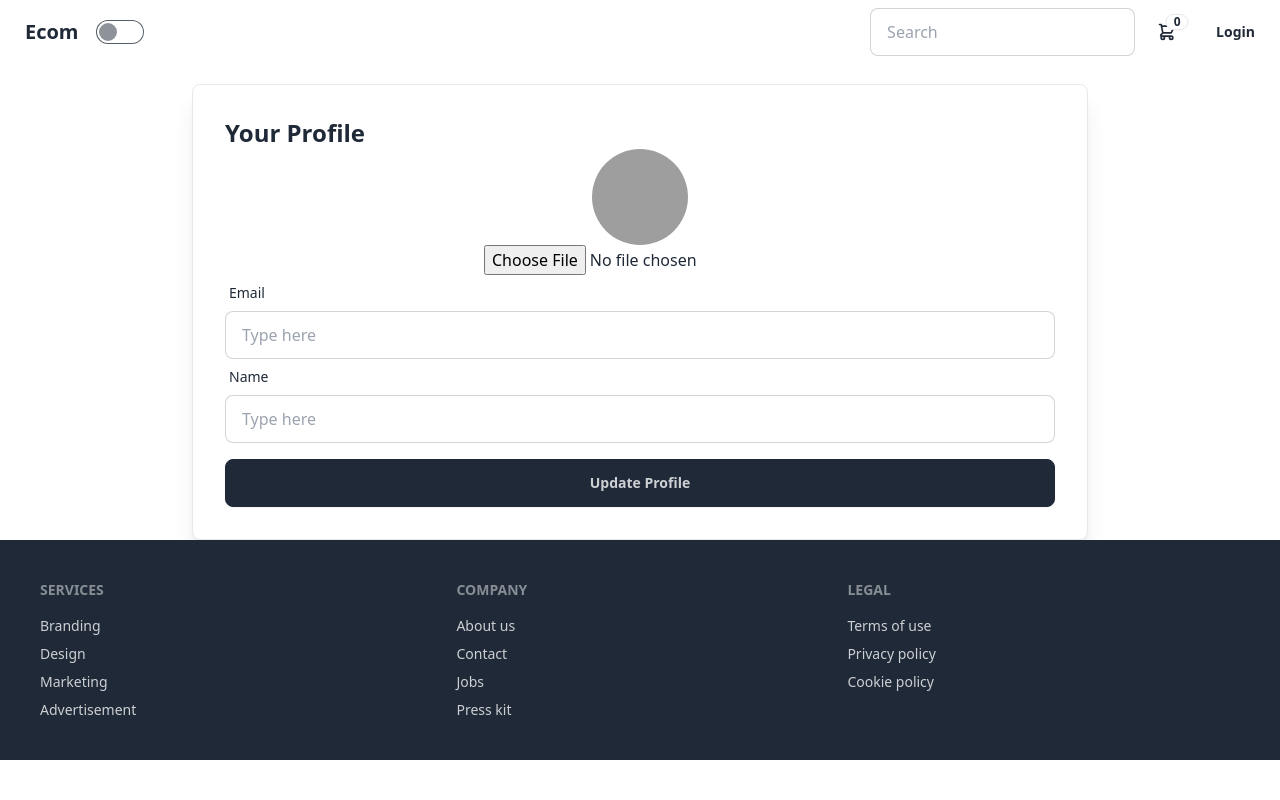
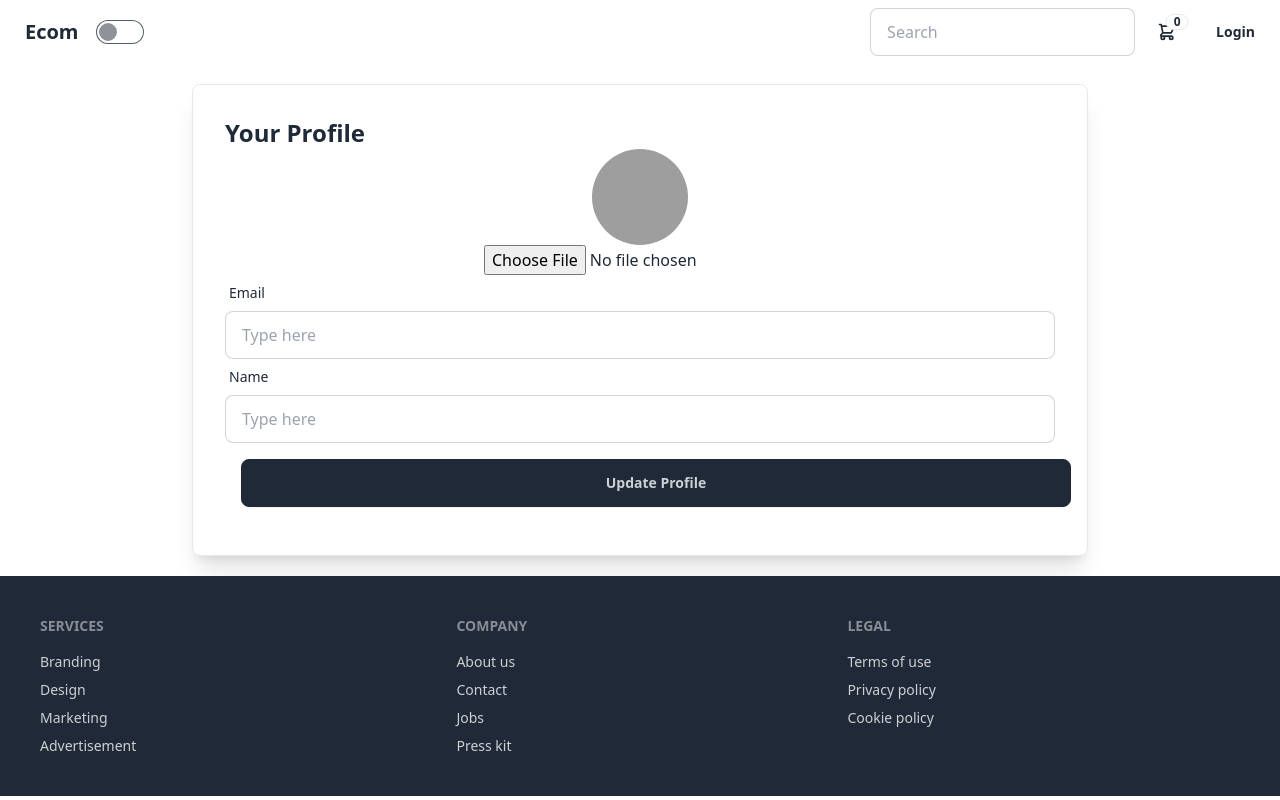
Before and after one commit to bankptrk/vue-eCommerce, a Vue app: page /profile in a window 1280 px wide. Built offline with nearby package versions, Linux system fonts and the light colour scheme; grey boxes are pictures that could not be loaded.

Commit message:
add admin page mock data

```diff
--- a/src/views/user/ProfileView.vue
+++ b/src/views/user/ProfileView.vue
@@ -39,7 +39,7 @@ const updateProfile = () => {
 
 <template>
   <UserLayout>
-    <div class="max-w-4xl border border-base-200 shadow-xl mx-auto p-8 bg-white rounded-lg mt-5">
+    <div class="max-w-4xl border border-base-200 shadow-xl mx-auto p-8 bg-white rounded-lg m-5">
       <div class="font-bold text-2xl">Your Profile</div>
       <div class="flex flex-col items-center">
         <div class="flex flex-col items-center">
@@ -66,7 +66,7 @@ const updateProfile = () => {
         <input v-model="profileData.name" type="text" placeholder="Type here" class="input input-bordered w-full" />
       </label>
 
-      <button @click="updateProfile" class="btn btn-neutral w-full mt-4">Update Profile</button>
+      <button @click="updateProfile" class="btn btn-neutral w-full m-4">Update Profile</button>
     </div>
   </UserLayout>
 </template>
```
